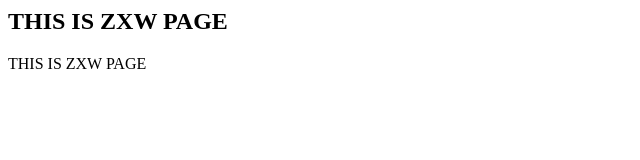
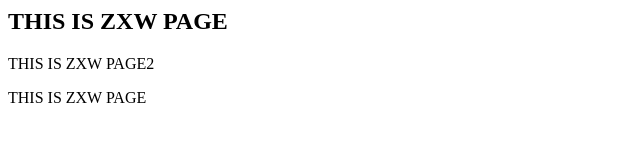
Before and after one commit to xiaoweizhanga/resume, a plain HTML site: page index.html in a window 1280 px wide. Shown: the whole page, without its empty margins (0-640 px from the left). Drawn offline with Linux system fonts and the light colour scheme.

Commit message:
对原项目进行了大幅度的修改：1/2/3

```diff
--- a/index.html
+++ b/index.html
@@ -2,7 +2,7 @@
  <body>
   <h2>THIS IS ZXW PAGE</h2>
  </body>
-
+  <p>THIS IS ZXW PAGE2</p>
   <p>THIS IS ZXW PAGE</p>
 
 <html>
--- a/js/app.js
+++ /dev/null
@@ -1 +0,0 @@
-//this is app.js
--- /dev/null
+++ b/js/base.js
@@ -0,0 +1 @@
+//youyouyou
--- /dev/null
+++ b/js/index.js
@@ -0,0 +1 @@
+//abcd
```
